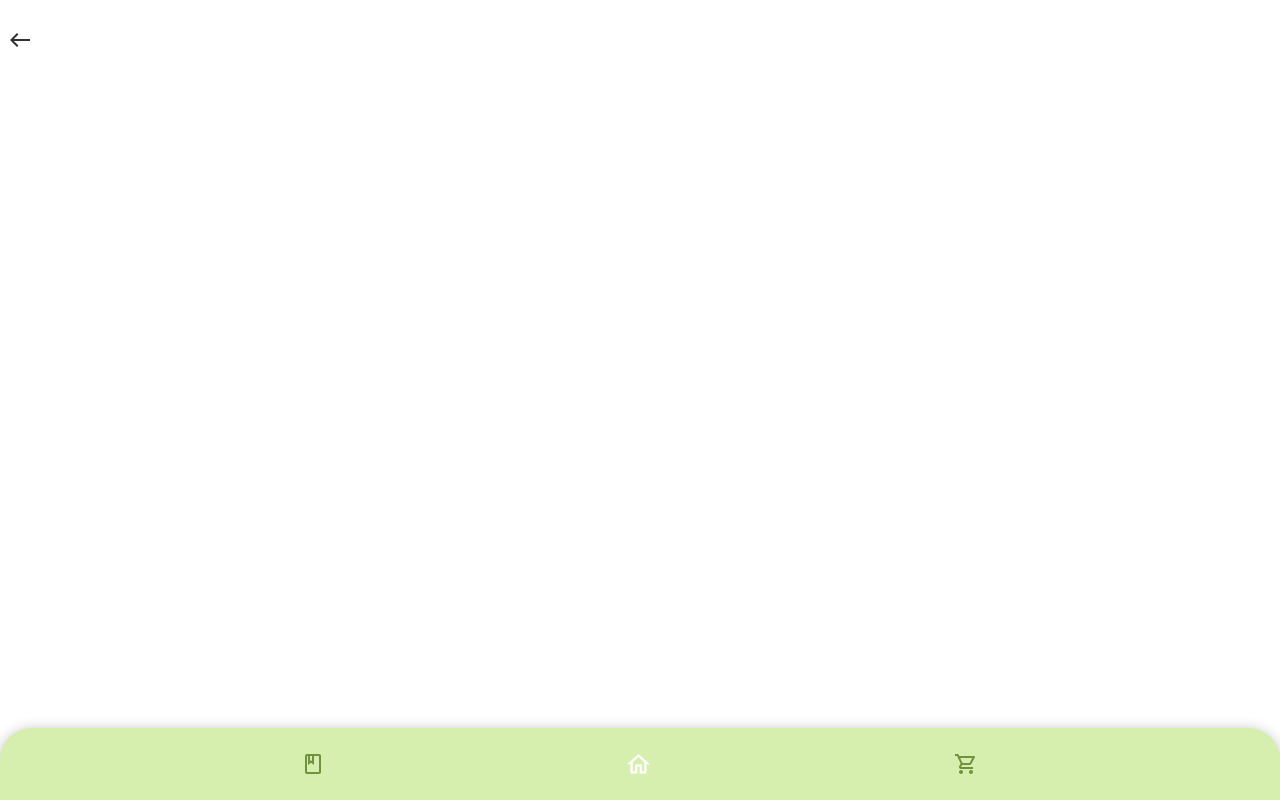
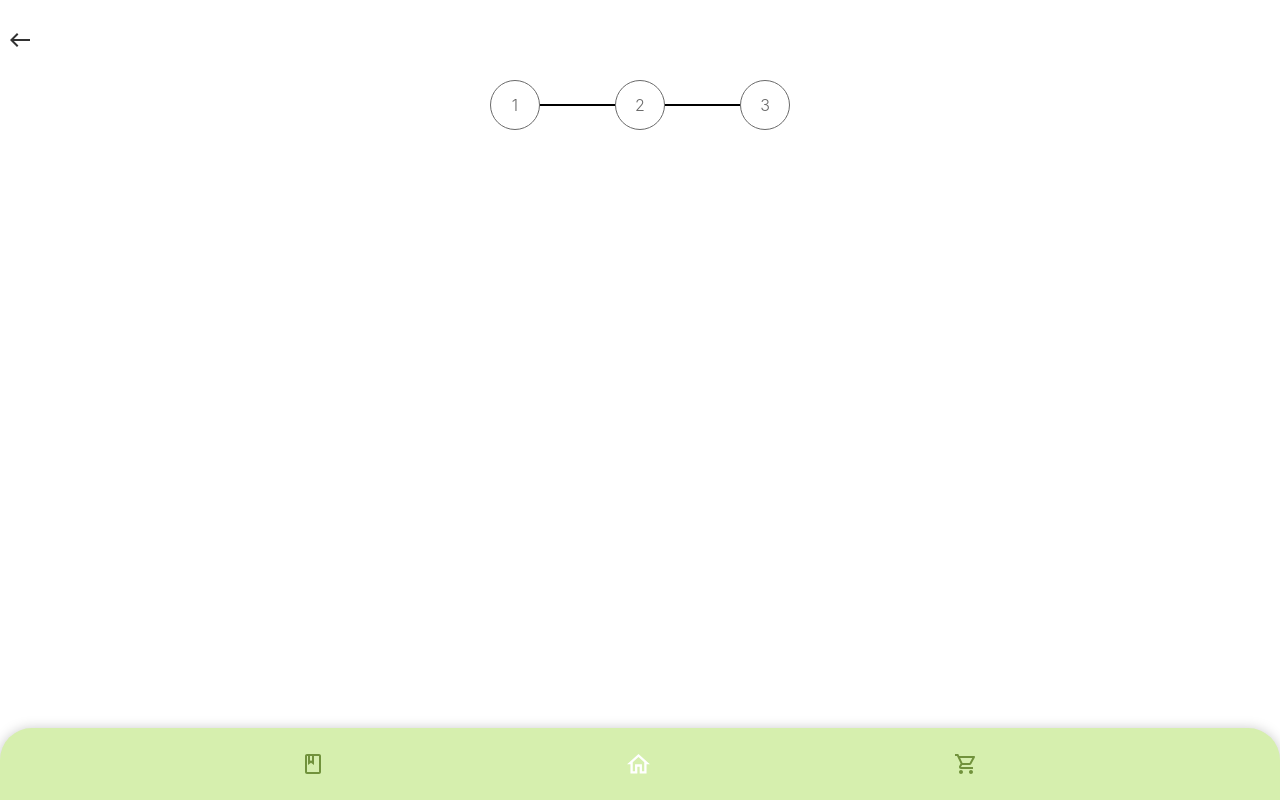
Before and after one commit to MoDaLaa/FE, a React (Vite) app: page /reservation in a window 1280 px wide. Built offline with nearby package versions, Linux system fonts and the light colour scheme.

Commit message:
camera router 추가, reservation 진행중

```diff
--- a/src/Camera/Camera.tsx
+++ b/src/Camera/Camera.tsx
@@ -53,8 +53,6 @@ const View = () => {
     if (confirmed) {
       setIsLoading(true);
       videoRef.current.pause();
-      videoRef.current.removeAttribute('src');
-      videoRef.current.load();
       setTimeout(() => {
         navigate('/stamp-complete');
       }, 3000);
--- a/src/Router.tsx
+++ b/src/Router.tsx
@@ -16,6 +16,7 @@ import Bulguksa from './Main/components/Map/Bulguksa';
 import Downtown from './Main/components/Map/Downtown';
 import MapDescription from './MapDescription/MapDescription';
 import Reservation from './Shopping/Reservation';
+import View from './Camera/Camera';
 
 export default function Router() {
   return (
@@ -27,8 +28,9 @@ export default function Router() {
           <Route path="/landing" element={<Landing />}></Route>
           <Route path="/login" element={<Login />}></Route>
           <Route path="/shopping" element={<Shopping />}></Route>
+          <Route path="/camera" element={<View />}></Route>
           {/* 상세 지도 */}
-          <Route path="/main/Gyeongju-sinae-kwon" element={<Downtown />}></Route>
+          <Route path="/main/Gyeopngju-sinae-kwon" element={<Downtown />}></Route>
           <Route path="/main/Bulguksa-kwon" element={<Bulguksa />}></Route>
           {/* Shoppingcontent = shopping/1와 같이 설정해야함 */}
           <Route path="/shoppingContent" element={<ShoppingContent />}></Route>
--- a/src/Shopping/Reservation.tsx
+++ b/src/Shopping/Reservation.tsx
@@ -1,3 +1,4 @@
+import ReservationButton from './components/ReservationLevel';
 import * as Styled from './css/page.styled';
 import Back from '/svg/Shopping/Back.svg';
 
@@ -7,6 +8,9 @@ export default function Reservation() {
       <div
         className="shopping-container"
         style={{
+          display: 'flex',
+          flexDirection: 'column',
+          alignItems: 'center',
           width: '100%',
           height: '100vh',
           minWidth: '390px',
@@ -30,6 +34,7 @@ export default function Reservation() {
             </li>
           </ul>
         </Styled.Top>
+        <ReservationButton />
       </div>
     </>
   );
--- a/src/Shopping/components/ReservationLevel.tsx
+++ b/src/Shopping/components/ReservationLevel.tsx
@@ -1,3 +1,33 @@
-export default function ReservationButton(){
+import { Circle, Line } from '../css/page.styled';
 
+export default function ReservationLevel() {
+  return (
+    <div
+      style={{
+        display: 'flex',
+        alignItems: 'center',
+        color: '#6A6A6A',
+      }}
+    >
+      <Circle>1</Circle>
+      <Line />
+      <Circle>2</Circle>
+      <Line />
+      <Circle>3</Circle>
+      {/* <LevelBox>
+        <Circle>1</Circle>
+        <LevelText>객실 선택</LevelText>
+      </LevelBox>
+      <Line />
+      <LevelBox>
+        <Circle>2</Circle>
+        <LevelText>세부 정보/결제</LevelText>
+      </LevelBox>
+      <Line />
+      <LevelBox>
+        <Circle>3</Circle>
+        <LevelText>완료</LevelText>
+      </LevelBox> */}
+    </div>
+  );
 }
--- a/src/Shopping/css/page.styled.ts
+++ b/src/Shopping/css/page.styled.ts
@@ -78,3 +78,32 @@ export const StyledRoot = styled.div`
   justify-content: center;
   align-items: center;
 `;
+
+/////////////////////////////////
+export const LevelBox = styled.div`
+  display: flex;
+  flex-direction: column;
+  justify-content: center;
+  align-items: center;
+`;
+
+export const Circle = styled.div`
+  display: flex;
+  justify-content: center;
+  align-items: center;
+
+  width: 50px;
+  height: 50px;
+  border: 1px solid #6a6a6a;
+
+  border-radius: 100%;
+`;
+
+export const Line = styled.div`
+  width: 75px;
+  border: 1px solid black;
+`;
+
+export const LevelText = styled.p`
+  width: max-content;
+`;
```
